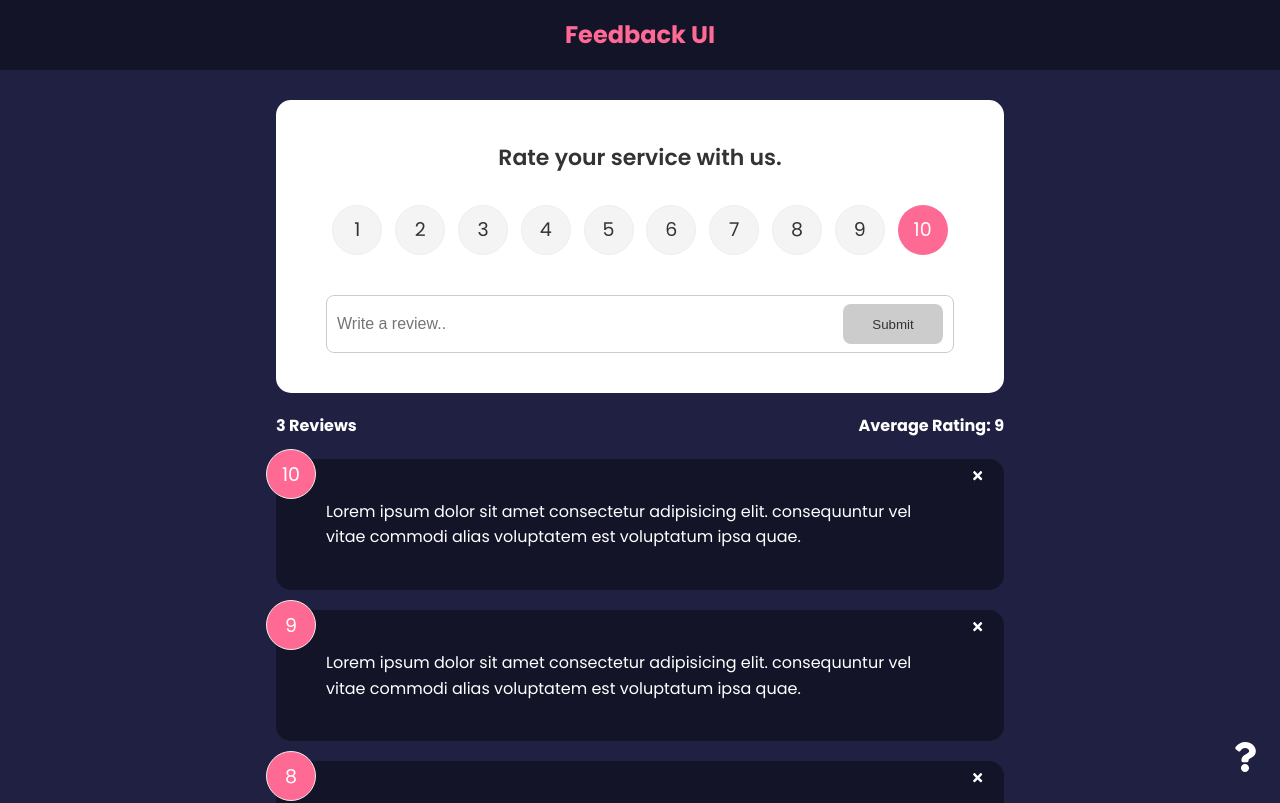
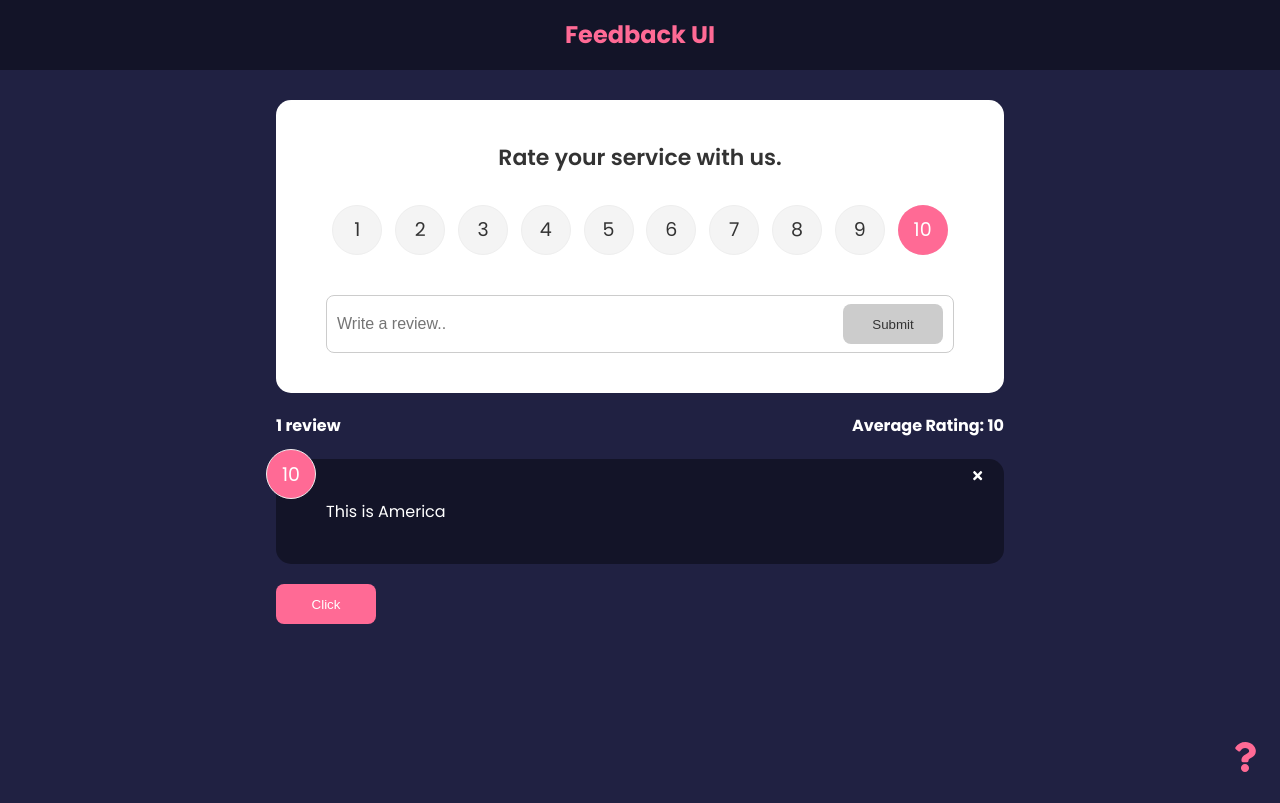
Before and after one commit to CarnevaleMNO/FeedbackUI, a React (Create React App) app: page / in a window 1280 px wide. Shown: the top 803 px of the page. Built offline with nearby package versions, Linux system fonts and the light colour scheme.

Commit message:
add useContext

```diff
--- a/src/App.js
+++ b/src/App.js
@@ -9,6 +9,7 @@ import FeedbackForm from "./components/FeedbackForm";
 import AboutIcon from "./components/AboutIcon";
 import About from "./components/pages/About";
 import Button from "./components/shared/Button";
+import FeedbackProvider from "./context/FeedbackContext";
 
 export default function App() {
   const [feedback, setFeedback] = useState(FeedbackData);
@@ -34,6 +35,7 @@ export default function App() {
   };
 
   return (
+    <FeedbackProvider>
     <Router>
       <Header />
       <div className="container">
@@ -44,9 +46,8 @@ export default function App() {
             element={
               <>
                 <FeedbackForm handleAdd={addFeedback} />
-                <FeedbackStats feedback={feedback} />
+                <FeedbackStats />
                 <FeedbackList
-                  feedback={feedback}
                   display={trueOrFalse}
                   handleDelete={deleteFeedback}
                 />
@@ -63,5 +64,6 @@ export default function App() {
         <AboutIcon />
       </div>
     </Router>
+    </FeedbackProvider>
   );
 }
--- a/src/components/FeedbackList.jsx
+++ b/src/components/FeedbackList.jsx
@@ -1,7 +1,11 @@
 import { motion, AnimatePresence } from "framer-motion";
+import {useContext} from 'react';
 import FeedbackItem from "./FeedbackItem";
+import {FeedbackContext} from "../context/FeedbackContext";
 
-export default function FeedbackList({ feedback, display, handleDelete }) {
+export default function FeedbackList({ display, handleDelete }) {
+  const {feedback} = useContext(FeedbackContext);
+
   if (!feedback || feedback.length === 0) {
     return <p>No feedback yet..</p>;
   }
--- a/src/components/FeedbackStats.jsx
+++ b/src/components/FeedbackStats.jsx
@@ -1,4 +1,9 @@
-export default function FeedbackStats({feedback}) {
+import {useContext} from 'react';
+import {FeedbackContext} from "../context/FeedbackContext";
+
+export default function FeedbackStats() {
+    const {feedback} = useContext(FeedbackContext);
+
     //Calculate ratings avg
     let average = feedback.reduce((acc, curr) => {
         return acc + curr.rating
@@ -8,7 +13,7 @@ export default function FeedbackStats({feedback}) {
 
     return (
         <div className="feedback-stats">
-            <h4>{feedback.length} Reviews</h4>
+            <h4>{feedback.length === 1 ? `${feedback.length} review` : `${feedback.length} reviews` }</h4>
             <h4>Average Rating: {isNaN(average) ? "N/A" : average}</h4>
         </div>
     )
--- /dev/null
+++ b/src/context/FeedbackContext.js
@@ -0,0 +1,22 @@
+import { createContext, useState } from "react";
+export const FeedbackContext = createContext();
+
+export default function FeedbackProvider({ children }) {
+  const [feedback, setFeedback] = useState([
+    {
+      id: 1,
+      text: "This is America",
+      rating: 10,
+    },
+  ]);
+
+  return (
+    <FeedbackContext.Provider
+      value={{
+        feedback,
+      }}
+    >
+      {children}
+    </FeedbackContext.Provider>
+  );
+}
--- a/src/index.css
+++ b/src/index.css
@@ -197,7 +197,7 @@ input:focus {
 }
 
 .about-link a {
-  color: #fff;
+  color: #ff6a95;
 }
 
 .about-link a:hover {
```
